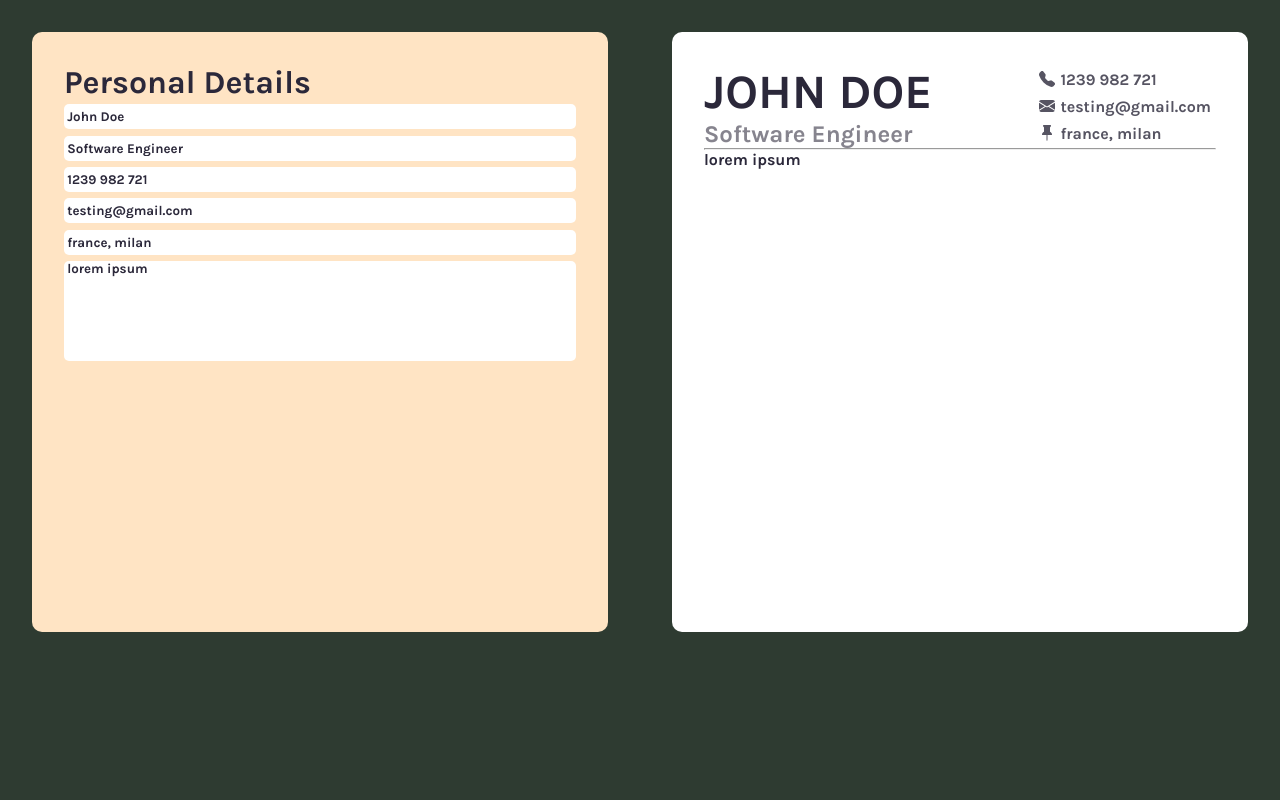
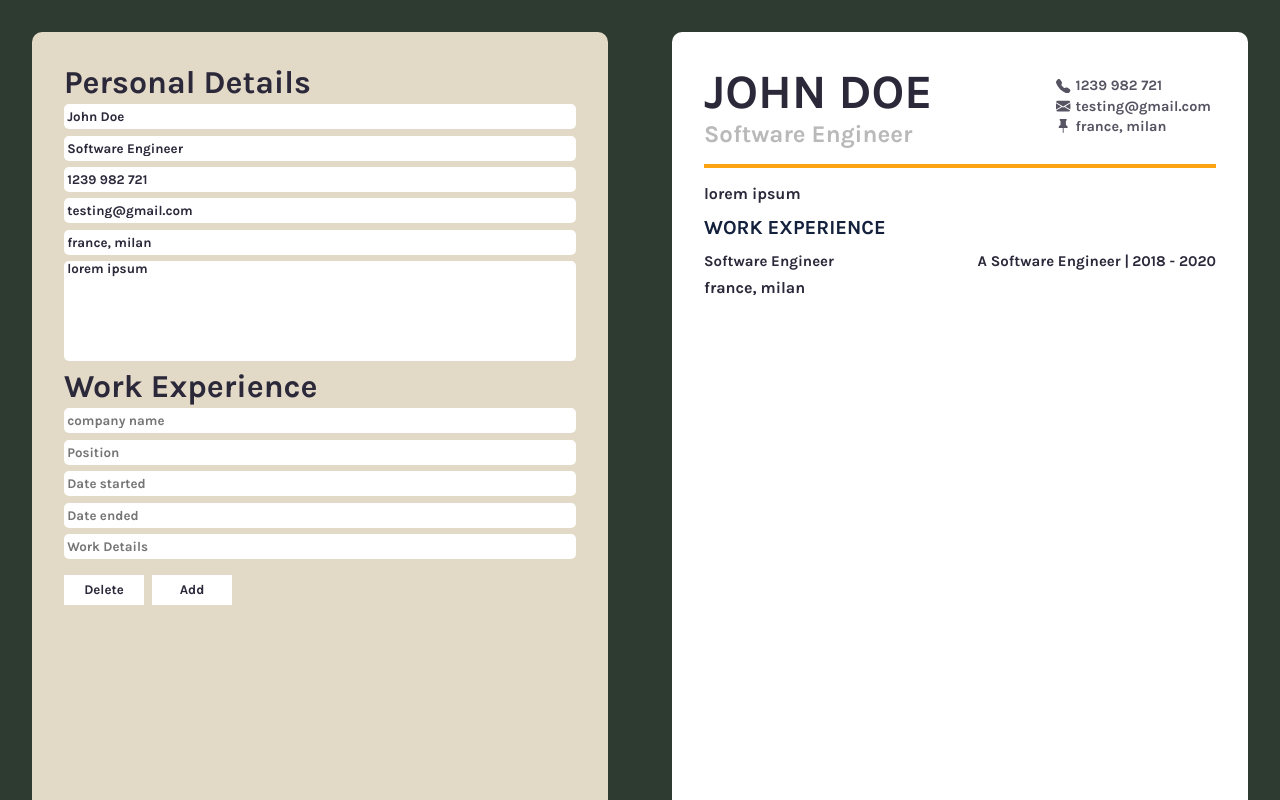
Before and after one commit to haroldm2598/Project-resume, a React (Vite) app: page / in a window 1280 px wide. Shown: the top 800 px of the page. Built offline with nearby package versions, Linux system fonts and the light colour scheme.

Commit message:
Add conditional rendering toggle

```diff
--- a/src/App.jsx
+++ b/src/App.jsx
@@ -1,10 +1,18 @@
 import { useState } from 'react';
-import Editor from './component/Editor';
+import Details from './component/Details';
+import Work from './component/Work';
 import Post from './component/Post';
 import './styles/main.scss';
 
 export default function App() {
 	const [form, setForm] = useState(setDetails());
+	const [work, setWork] = useState(setWorkDetails());
+	const [deleteWork, setDeleteWork] = useState(work[0].isShow);
+
+	function deleteToggle(event) {
+		event.preventDefault();
+		setDeleteWork((prevShown) => !prevShown);
+	}
 
 	function setDetails() {
 		const details = {
@@ -19,7 +27,22 @@ export default function App() {
 		return details;
 	}
 
-	function handleChange(event) {
+	function setWorkDetails() {
+		const details = [
+			{
+				companyName: 'A Software Engineer',
+				workPosition: 'Software Engineer',
+				dateStart: '2018',
+				dateEnd: '2020',
+				workDetails: 'france, milan',
+				isShow: true
+			}
+		];
+
+		return details;
+	}
+
+	function handleChange() {
 		const { name, value } = event.target;
 
 		setForm((prevForm) => {
@@ -28,18 +51,23 @@ export default function App() {
 				[name]: value
 			};
 		});
+
+		setWork((prevForm) => {
+			return {
+				...prevForm,
+				[name]: value
+			};
+		});
+
+		console.log(work);
 	}
+
 	return (
 		<>
 			<div className='container'>
-				<Editor
+				<div className='detailsContainer'>
+					<Details
 						title={'Personal Details'}
-					detail1={'full name'}
-					detail2={'position'}
-					detail3={'phone number'}
-					detail4={'email address'}
-					detail5={'location'}
-					detail6={'comments'}
 						name1={'fullName'}
 						name2={'position'}
 						name3={'phoneNumber'}
@@ -54,6 +82,18 @@ export default function App() {
 						form6={form.comments}
 						handleChange={handleChange}
 					/>
+
+					<Work
+						work1={work.companyName}
+						work2={work.workPosition}
+						work3={work.dateStart}
+						work4={work.dateEnd}
+						work5={work.workDetails}
+						isShow={deleteWork}
+						deleteToggle={deleteToggle}
+						handleChange={handleChange}
+					/>
+				</div>
 				<Post
 					form1={form.fullName}
 					form2={form.position}
@@ -61,6 +101,12 @@ export default function App() {
 					form4={form.emailAddress}
 					form5={form.location}
 					form6={form.comments}
+					workTitle={'work experience'}
+					work1={work[0].workPosition}
+					work2={work[0].companyName}
+					work3={work[0].dateStart}
+					work4={work[0].dateEnd}
+					work5={work[0].workDetails}
 				/>
 			</div>
 		</>
--- /dev/null
+++ b/src/component/Details.jsx
@@ -0,0 +1,51 @@
+export default function Details(props) {
+	return (
+		<>
+			<h1>{props.title}</h1>
+			<form>
+				<input
+					type='text'
+					placeholder='full name'
+					onChange={props.handleChange}
+					name={props.name1}
+					value={props.form1}
+				></input>
+				<input
+					type='text'
+					placeholder='position'
+					onChange={props.handleChange}
+					name={props.name2}
+					value={props.form2}
+				></input>
+				<input
+					type='text'
+					placeholder='phone number'
+					onChange={props.handleChange}
+					name={props.name3}
+					value={props.form3}
+				></input>
+				<input
+					type='email'
+					placeholder='email address'
+					onChange={props.handleChange}
+					name={props.name4}
+					value={props.form4}
+				></input>
+				<input
+					type='text'
+					placeholder='location'
+					onChange={props.handleChange}
+					name={props.name5}
+					value={props.form5}
+				></input>
+				<textarea
+					className='textArea'
+					placeholder='comments'
+					onChange={props.handleChange}
+					name={props.name6}
+					value={props.form6}
+				></textarea>
+			</form>
+		</>
+	);
+}
--- a/src/component/Editor.jsx
+++ /dev/null
@@ -1,53 +0,0 @@
-export default function Editor(props) {
-	return (
-		<>
-			<div className='editorContainer'>
-				<h1>{props.title}</h1>
-				<form>
-					<input
-						type='text'
-						placeholder={props.detail1}
-						onChange={props.handleChange}
-						name={props.name1}
-						value={props.form1}
-					></input>
-					<input
-						type='text'
-						placeholder={props.detail2}
-						onChange={props.handleChange}
-						name={props.name2}
-						value={props.form2}
-					></input>
-					<input
-						type='text'
-						placeholder={props.detail3}
-						onChange={props.handleChange}
-						name={props.name3}
-						value={props.form3}
-					></input>
-					<input
-						type='email'
-						placeholder={props.detail4}
-						onChange={props.handleChange}
-						name={props.name4}
-						value={props.form4}
-					></input>
-					<input
-						type='text'
-						placeholder={props.detail5}
-						onChange={props.handleChange}
-						name={props.name5}
-						value={props.form5}
-					></input>
-					<textarea
-						className='textArea'
-						placeholder={props.detail6}
-						onChange={props.handleChange}
-						name={props.name6}
-						value={props.form6}
-					></textarea>
-				</form>
-			</div>
-		</>
-	);
-}
--- a/src/component/Post.jsx
+++ b/src/component/Post.jsx
@@ -28,6 +28,17 @@ export default function Post(props) {
 				</ul>
 				<hr />
 				<div className='list__comments'>{props.form6}</div>
+				<h1 className='workTitle'>{props.workTitle}</h1>
+				<div className='work'>
+					<h3 className='work__job'>{props.work1}</h3>
+					<div className='work__end'>
+						<h3 className='work__end--company'>{props.work2} | </h3>
+						<h3 className='work__end--date'>
+							{props.work3} - {props.work4}
+						</h3>
+					</div>
+				</div>
+				<p className='workDetails'>{props.work5}</p>
 			</div>
 		</>
 	);
--- /dev/null
+++ b/src/component/Work.jsx
@@ -0,0 +1,68 @@
+export default function Work(props) {
+	if (!props.isShow) {
+		return (
+			<button className='work__btn' onClick={props.deleteToggle}>
+				Add
+			</button>
+		);
+	}
+	return (
+		<>
+			<h1>Work Experience</h1>
+			<form>
+				{props.isShow && (
+					<input
+						type='text'
+						placeholder='company name'
+						onChange={props.handleChange}
+						name='companyName'
+						value={props.work1}
+					/>
+				)}
+				{props.isShow && (
+					<input
+						type='text'
+						placeholder='Position'
+						onChange={props.handleChange}
+						name='workPosition'
+						value={props.work2}
+					/>
+				)}
+				{props.isShow && (
+					<input
+						type='text'
+						placeholder='Date started'
+						onChange={props.handleChange}
+						name='dateStart'
+						value={props.work3}
+					/>
+				)}
+				{props.isShow && (
+					<input
+						type='text'
+						placeholder='Date ended'
+						onChange={props.handleChange}
+						name='dateEnd'
+						value={props.work4}
+					/>
+				)}
+				{props.isShow && (
+					<input
+						type='text'
+						placeholder='Work Details'
+						onChange={props.handleChange}
+						name='workDetails'
+						value={props.work5}
+					/>
+				)}
+				<button className='work__btn' onClick={props.deleteToggle}>
+					Delete
+				</button>
+
+				<button className='work__btn' onClick={props.deleteToggle}>
+					Add
+				</button>
+			</form>
+		</>
+	);
+}
--- a/src/styles/main.scss
+++ b/src/styles/main.scss
@@ -8,20 +8,25 @@
 	color: #2b283a;
 }
 
+hr {
+	border: 2px solid #fca311;
+	margin: 1rem 0;
+}
+
 .container {
-	height: 100vh;
+	height: 100%;
 	width: 100%;
 	display: flex;
 	flex-direction: row;
 	background-color: rgb(46, 59, 49);
 }
-.editorContainer,
+.detailsContainer,
 .postContainer {
-	height: 600px;
+	height: 900px;
 	width: 50%;
 	margin: 2rem;
 	padding: 2rem;
-	background-color: bisque;
+	background-color: #e3d9c7;
 	border-radius: 10px;
 }
 
@@ -59,14 +64,16 @@ input[type='email'],
 		}
 
 		&--position {
-			color: #2b283a92;
+			color: #b9b9b9;
 			font-size: 1.5rem;
 		}
 	}
 
 	&__second {
+		font-size: 0.9rem;
+
 		& > *:not(:last-child) {
-			margin-bottom: 0.5rem;
+			margin-bottom: 0.2rem;
 		}
 
 		& * {
@@ -78,3 +85,42 @@ input[type='email'],
 		}
 	}
 }
+
+.workTitle {
+	margin: 0.8rem 0;
+	color: #14213d;
+	font-size: 1.25rem;
+	text-transform: uppercase;
+}
+
+.work {
+	margin-bottom: 0.5rem;
+	display: flex;
+	justify-content: space-between;
+	font-size: 0.8rem;
+
+	&__end {
+		display: flex;
+
+		&--company {
+			margin-right: 0.2rem;
+		}
+	}
+
+	&__btn {
+		height: 30px;
+		width: 80px;
+		margin: 0.8rem 0.5rem 0.8rem 0;
+		background-color: #ffffff;
+		border: none;
+		cursor: pointer;
+
+		&:focus {
+			outline: none;
+		}
+
+		&:hover {
+			box-shadow: inset 5px 5px 10px -3px rgba(0, 0, 0, 0.18);
+		}
+	}
+}
```
Also changed, not shown: .eslintrc.cjs. Lines whose indentation alone changed are shown as unchanged.
